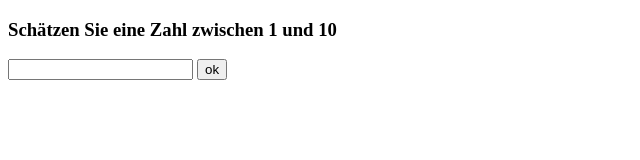
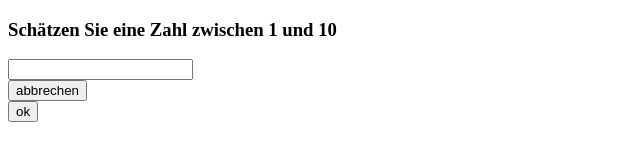
Before and after one commit to Oliver-sehralt/2_2_math_game, a plain HTML site: page index.html in a window 1280 px wide. Shown: the whole page, without its empty margins (0-640 px from the left). Drawn offline with Linux system fonts and the light colour scheme.

Commit message:
final_final_commit

```diff
--- a/index.html
+++ b/index.html
@@ -8,10 +8,13 @@
 </head>
 <body>
     <h3>Schätzen Sie eine Zahl zwischen 1 und 10</h3>
+    <div class="form">
     <input id="inputFiled" type=text />
+    <input type="button" value="abbrechen" />
     <input type="button" onclick="check()" value="ok" />
     <p id="random"></p>
     <div id="feedback"></div>
+    </div>
     <script src="main.js"></script>
 </body>
 </html>
--- a/style.css
+++ b/style.css
@@ -1,8 +1,8 @@
-#field {
+.form {
 height: 50px;
 width: 50px;
 }
 
-form {
+button {
     display: inline;
 }
```
